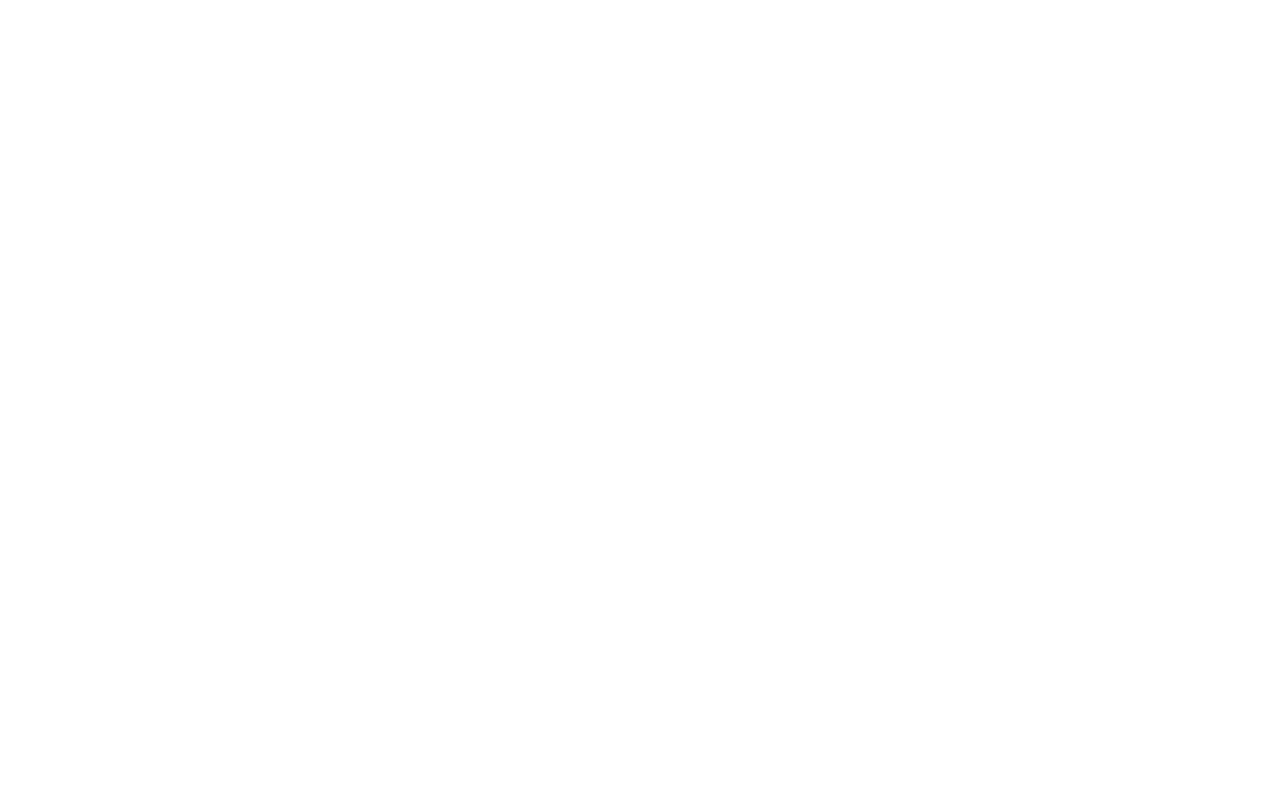
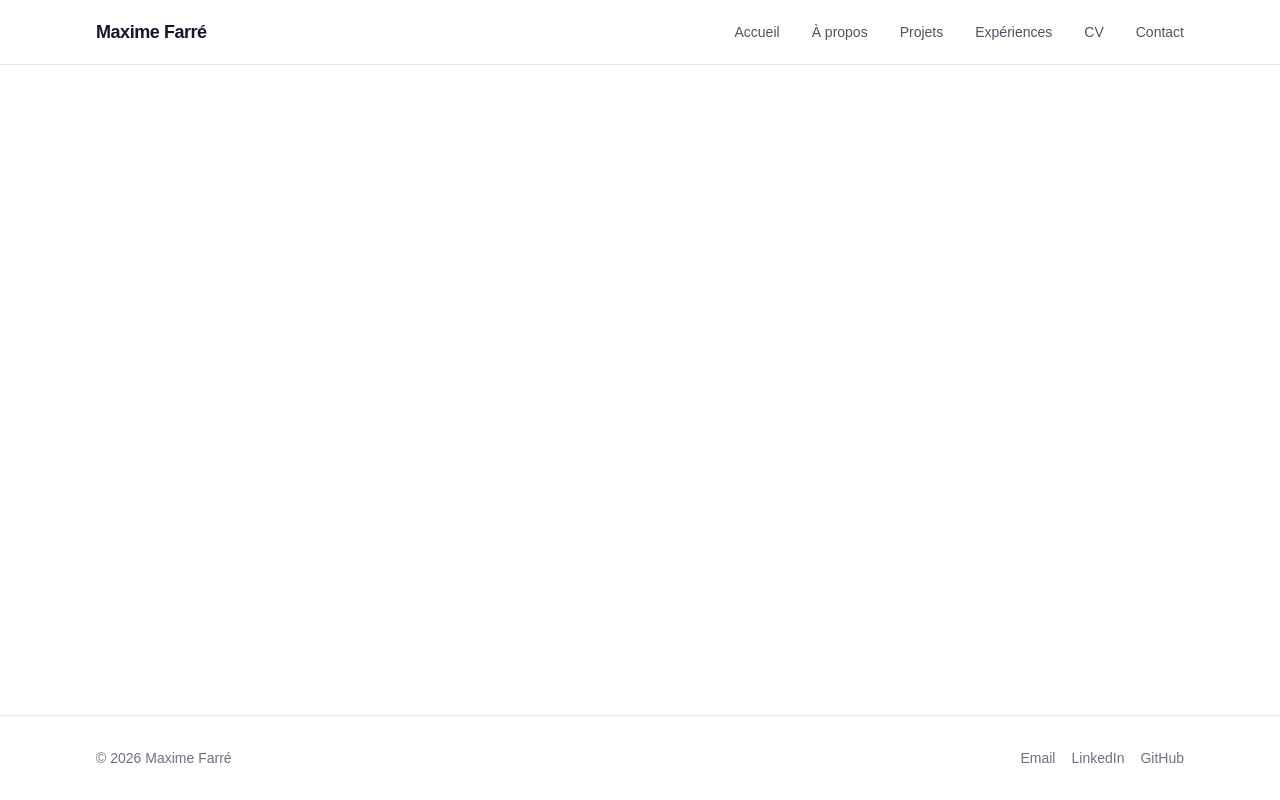
Before and after one commit to MaximeFARRE/Site_stage, a Next.js app: page /experiences in a window 1280 px wide. Built offline with nearby package versions, Linux system fonts and the light colour scheme.

Commit message:
add global app layout

```diff
--- a/src/app/layout.tsx
+++ b/src/app/layout.tsx
@@ -1,20 +1,13 @@
 import type { Metadata } from "next";
-import { Geist, Geist_Mono } from "next/font/google";
 import "./globals.css";
 
-const geistSans = Geist({
-  variable: "--font-geist-sans",
-  subsets: ["latin"],
-});
-
-const geistMono = Geist_Mono({
-  variable: "--font-geist-mono",
-  subsets: ["latin"],
-});
+import Navbar from "@/components/layout/navbar";
+import Footer from "@/components/layout/footer";
+import { personalInfo } from "@/data/personal-info";
 
 export const metadata: Metadata = {
-  title: "Create Next App",
-  description: "Generated by create next app",
+  title: `${personalInfo.fullName} | Site carrière`,
+  description: personalInfo.shortBio,
 };
 
 export default function RootLayout({
@@ -23,11 +16,16 @@
   children: React.ReactNode;
 }>) {
   return (
-    <html
-      lang="en"
-      className={`${geistSans.variable} ${geistMono.variable} h-full antialiased`}
-    >
-      <body className="min-h-full flex flex-col">{children}</body>
+    <html lang="fr">
+      <body className="min-h-screen bg-[#F8F9FB] text-gray-900 antialiased">
+        <div className="flex min-h-screen flex-col">
+          <Navbar />
+
+          <main className="flex-1">{children}</main>
+
+          <Footer />
+        </div>
+      </body>
     </html>
   );
 }
```
